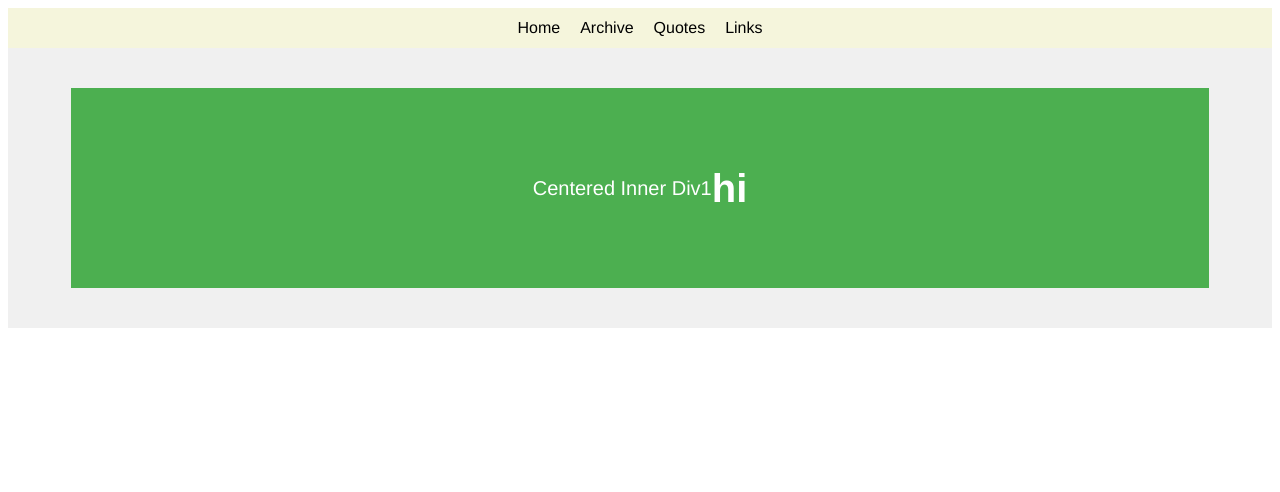
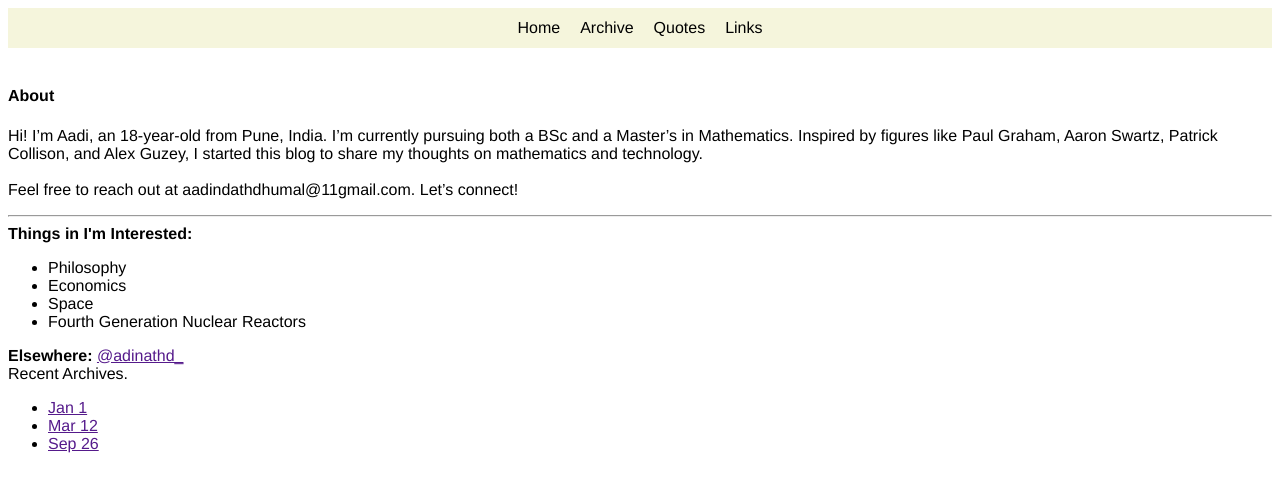
Before and after one commit to ad1093/ad1093.github.io, a plain HTML site: page index.html in a window 1280 px wide. Drawn offline with Linux system fonts and the light colour scheme.

Commit message:
Update index.html

```diff
--- a/index.html
+++ b/index.html
@@ -11,17 +11,37 @@
         <div class="parent-bar">
             <ul class="navbar-list">
                 <li><a href="#">Home</a></li>
-                <li><a href="#">Archive</a></li>
+                <li><a href="archive.html">Archive</a></li>
                 <li><a href="#">Quotes</a></li>
                 <li><a href="#">Links</a></li>
             </ul>
         </div>
     </nav>
-    <div class="outer">
-        <div class="inner">
-            Centered Inner Div1
-            <h1>hi</h1>
+    <br>
+    <div class="parent">
+        <div class="child left">
+            <h4>About</h4>
+            <p>Hi! I’m Aadi, an 18-year-old from Pune, India. I’m currently pursuing both a BSc and a Master’s in Mathematics. Inspired by figures like Paul Graham, Aaron Swartz, Patrick Collison, and Alex Guzey, I started this blog to share my thoughts on mathematics and technology.<br><br>Feel free to reach out at aadindathdhumal@11gmail.com. Let’s connect!</p>
+            <hr>
+            <b>Things in I'm Interested:</b>
+            <ul>
+                <li>Philosophy</li>
+                <li>Economics</li>
+                <li>Space</li>
+                <li>Fourth Generation Nuclear Reactors</li>
+            </ul>
+            <b>Elsewhere:</b>
+            <a href="">@adinathd_</a>
+
         </div>
+        <div class="child right">Recent Archives.
+            <ul>
+            <li><a href="">Jan 1 </a></li>
+            <li><a href="">Mar 12</a></li>
+            <li><a href="">Sep 26</a></li>
+            </ul>
+        </div>
+    </div>
     </div>
 </body>
 </html>
```
